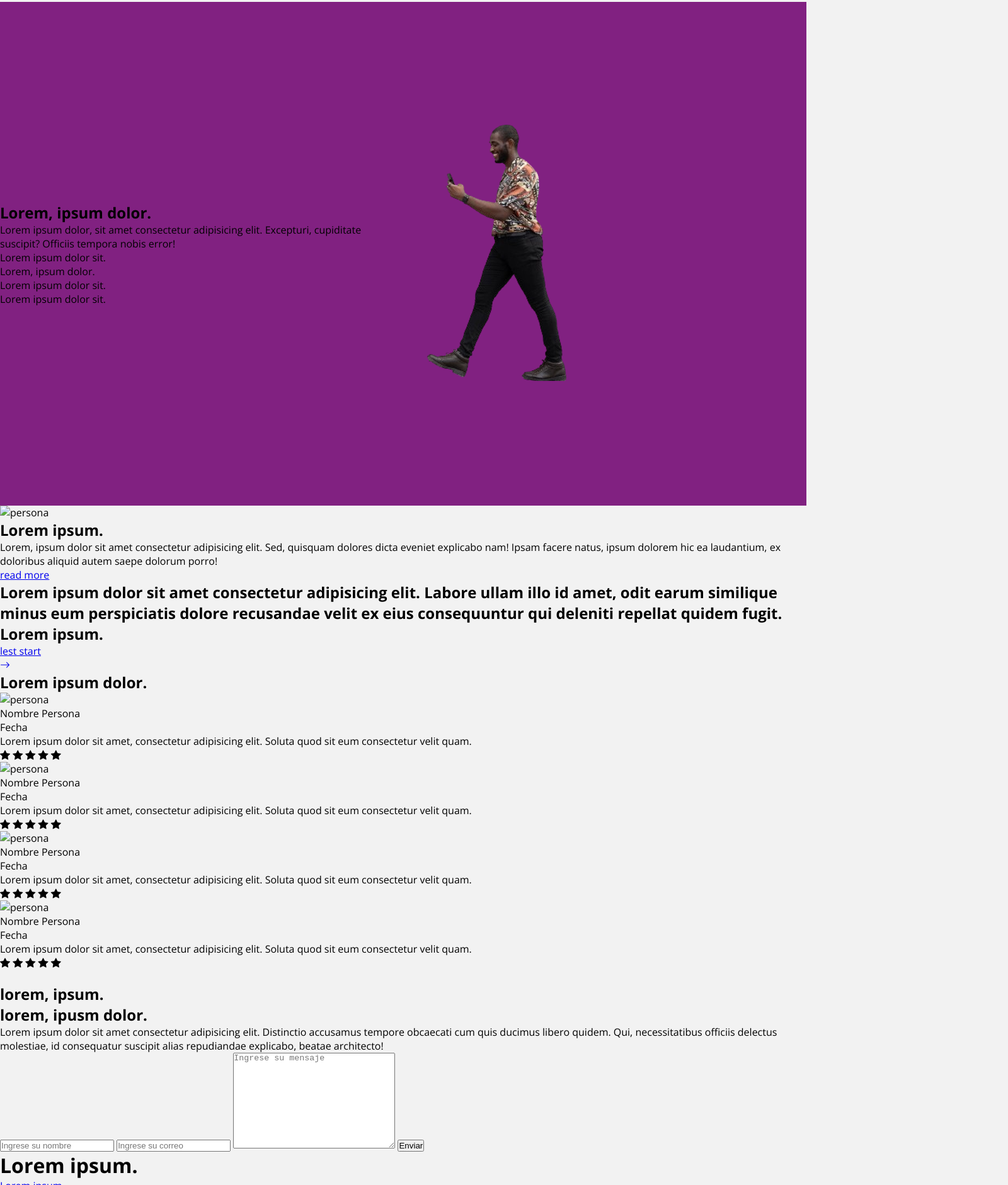
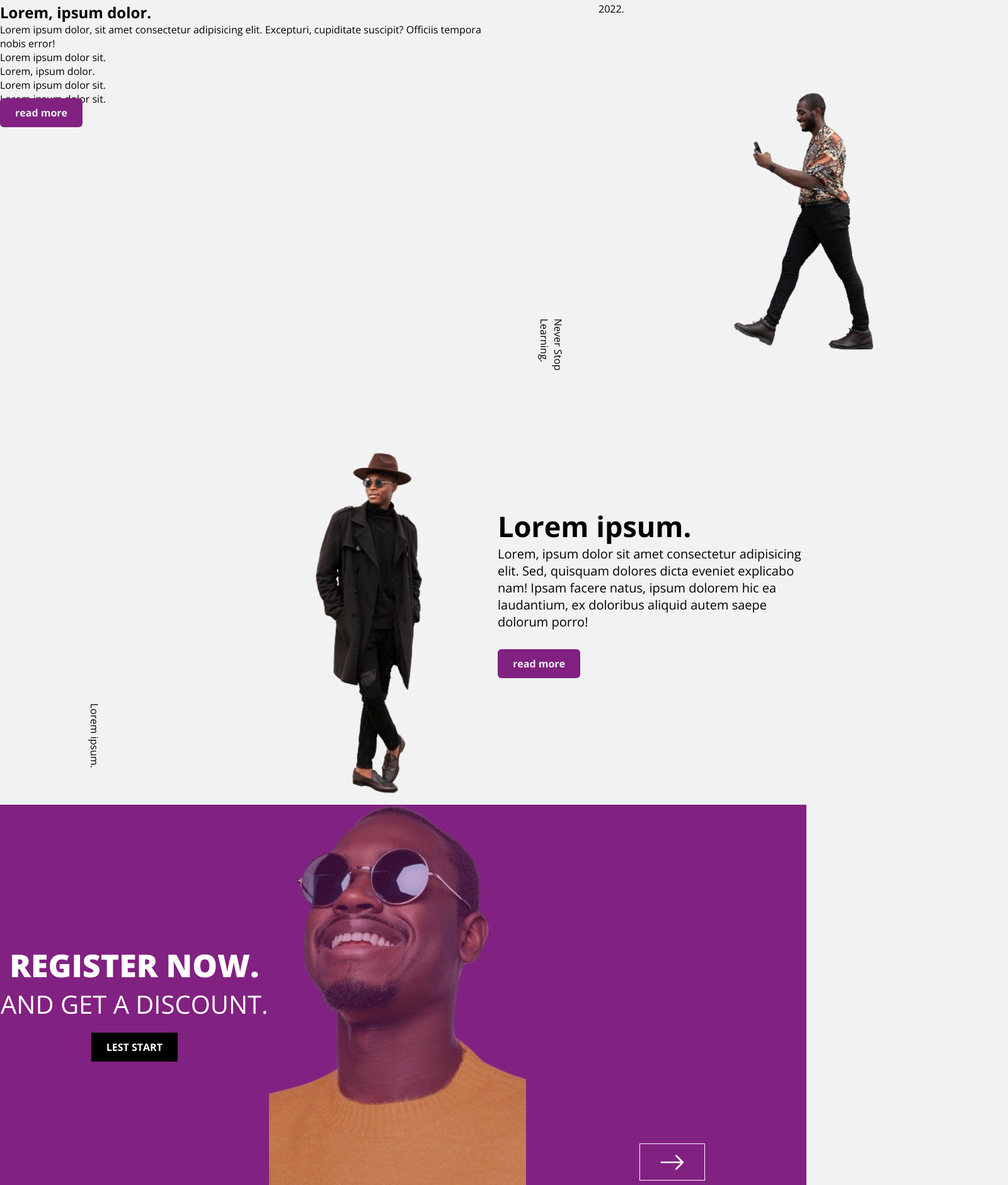
Before and after one commit to Darlyhernandez06/copia, a plain HTML site: page index.html in a window 1280 px wide. Shown: the part 2256-4138 px from the top of the page at 63% size, 1600 px wide, since content can reach past the window. Drawn offline with nearby package versions, Linux system fonts and the light colour scheme.

Commit message:
siguiente parte del adelanto

```diff
--- a/index.html
+++ b/index.html
@@ -189,11 +189,16 @@
     <section class="">
       <div class="contenedor  contenedor__work">
         <div class="work__text">
+          <div class="titulo">
             <h1>Lorem, ipsum dolor.</h1>
+          </div>
+          <div class="parrafo">
             <p>
               Lorem ipsum dolor, sit amet consectetur adipisicing elit. Excepturi, cupiditate suscipit? Officiis tempora
               nobis error!
             </p>
+          </div>
+          <div class="lista">
             <ul>
               <li>
                 <p>
@@ -219,6 +224,16 @@
               </li>
             </ul>
           </div>
+          <div>
+            <a class="botonn " href="#">read more</a>
+          </div>
+        </div>
+        <div class="work_centro">
+          <p class="texto_centro">Never Stop Learning.</p>
+        </div>
+        <div class="caminando ">
+          <p>2022.</p>
+        </div>
         <div class="work__img">
           <figure>
             <img src="Caminar.png" alt="persona">
@@ -229,65 +244,153 @@
 
     <!--negrito-->
     <section>
-      <div class="contenedor inicio">
-        <div>
+      <div class="contenedor contenedor_inicio">
+        <div class="item_1">
+          <p class="txt">Lorem ipsum.</p>
+        </div>
+
+        <div class="item_2">
           <figure>
-            <img src="" alt="persona">
+            <img class="img5" src="sombrero.png" alt="persona">
           </figure>
         </div>
-        <div>
-          <h1>
-            Lorem ipsum.
-          </h1>
-          <p>
-            Lorem, ipsum dolor sit amet consectetur adipisicing elit. Sed, quisquam dolores dicta eveniet explicabo nam!
+
+        <div class="item_3">
+          <div class="texto_5">
+            <div class="titulo_2">
+              <h1>Lorem ipsum.</h1>
+            </div>
+            <p class="parrafo_2">Lorem, ipsum dolor sit amet consectetur adipisicing elit. Sed, quisquam dolores dicta
+              eveniet explicabo
+              nam!
               Ipsam facere natus, ipsum dolorem hic ea laudantium, ex doloribus aliquid autem saepe dolorum porro!
             </p>
-          <a href="#">read more</a>
+            <a class="botonn a" href="#">read more</a>
+          </div>
+        </div>
+
+      </div>
+    </section>
+
+    <!-- magenta -->
+
+    <section class="seccion_magenta">
+      <div class="contenedor contenedor_magenta">
+        <div class="magenta_uno">
+          <h1 class="magenta_texto1">
+            REGISTER NOW.
+          </h1>
+          <h2 class="magenta_texto2">
+            AND GET A DISCOUNT.
+          </h2>
+          <div>
+            <a class="magenta_botonn">Lest start</a>
+          </div>
+        </div>
+        <div class="magenta_dos">
+          <img src="felizzz.png" alt="">
+        </div>
+        <div class="magenta_flecha">
+          <a class="flecha" href="#">
+            <i class="bi bi-arrow-right"></i>
+          </a>
+
         </div>
       </div>
     </section>
 
-    <!--magenta-->
+    <!-- testimonios -->
+
     <section>
-      <div class="contenedor inicio">
-        <div>
+      <div class="contenedor contenedor_testimonios">
+        <div class="cabeza_testimonios">
+          <div class="titulo_testimonios">
             <h1>
-            Lorem ipsum dolor sit amet consectetur adipisicing elit. Labore ullam illo id amet, odit earum similique
-            minus eum perspiciatis dolore recusandae velit ex eius consequuntur qui deleniti repellat quidem fugit.
+              <span class="titulo-grande">WHAT</span><span class="titulo-chiquito">USER THINK.</span>
             </h1>
-          <h2>
-            Lorem ipsum.
-          </h2>
-          <a href="#">lest start</a>
           </div>
-        <a href="#">
-          <i class="bi bi-arrow-right"></i>
-        </a>
-      </div>
-    </section>
-
-    <!--testimonio-->
-    <section>
-      <div class="contenedor inicio">
-        <div>
-          <h1>Lorem ipsum dolor.</h1>
-        </div>
-        <div>
-          <div>
-            <img src="" alt="persona">
-          </div>
-          <div>
-            <div>
+          <div class="become_testimonios">
             <p>
-                Nombre Persona
+              BECOME A
             </p>
             <p>
-                Fecha
+              PRO-DESIGNER
             </p>
           </div>
-            <p>Lorem ipsum dolor sit amet, consectetur adipisicing elit. Soluta quod sit eum consectetur velit quam.</p>
-            <div>
+        </div>
+        <div class="grid_testimonios">
+          <div class="testimonio_1">
+            <img src="" alt="persona" class="imagen-circular">
+            <div class="contenido_testimonios">
+              <div class="mini_titulo_testimonios">
+                <p class="nombre_testimonios">NOMBRE PERSONA</p>
+                <p class="fecha_testimonios">17 DAYS AGO</p>
+              </div>
+              <p class="comentario_testimonios">
+                Lorem ipsum dolor sit amet consectetur adipisicing elit. Inventore veritatis sed alias laborum corporis
+                blanditiis illo tempora ratione, quos deleniti.
+              </p>
+              <div class="estrellas">
+                <span><i class="bi bi-star-fill"></i></span>
+                <span><i class="bi bi-star-fill"></i></span>
+                <span><i class="bi bi-star-fill"></i></span>
+                <span><i class="bi bi-star-fill"></i></span>
+                <span><i class="bi bi-star-fill"></i></span>
+              </div>
+            </div>
+          </div>
+          <div class="testimonio_2">
+            <img src="" alt="persona" class="imagen-circular">
+            <div class="contenido_testimonios">
+              <div class="mini_titulo_testimonios">
+                <p class="nombre_testimonios">NOMBRE PERSONA</p>
+                <p class="fecha_testimonios">17 DAYS AGO</p>
+              </div>
+              <p class="comentario_testimonios">
+                Lorem ipsum dolor sit amet consectetur adipisicing elit. Inventore veritatis sed alias laborum corporis
+                blanditiis illo tempora ratione, quos deleniti.
+              </p>
+              <div class="estrellas">
+                <span><i class="bi bi-star-fill"></i></span>
+                <span><i class="bi bi-star-fill"></i></span>
+                <span><i class="bi bi-star-fill"></i></span>
+                <span><i class="bi bi-star-fill"></i></span>
+                <span><i class="bi bi-star-fill"></i></span>
+              </div>
+            </div>
+          </div>
+          <div class="testimonio_3">
+            <img src="" alt="persona" class="imagen-circular">
+            <div class="contenido_testimonios">
+              <div class="mini_titulo_testimonios">
+                <p class="nombre_testimonios">NOMBRE PERSONA</p>
+                <p class="fecha_testimonios">17 DAYS AGO</p>
+              </div>
+              <p class="comentario_testimonios">
+                Lorem ipsum dolor sit amet consectetur adipisicing elit. Inventore veritatis sed alias laborum corporis
+                blanditiis illo tempora ratione, quos deleniti.
+              </p>
+              <div class="estrellas">
+                <span><i class="bi bi-star-fill"></i></span>
+                <span><i class="bi bi-star-fill"></i></span>
+                <span><i class="bi bi-star-fill"></i></span>
+                <span><i class="bi bi-star-fill"></i></span>
+                <span><i class="bi bi-star-fill"></i></span>
+              </div>
+            </div>
+          </div>
+          <div class="testimonio_4">
+            <img src="" alt="persona" class="imagen-circular">
+            <div class="contenido_testimonios">
+              <div class="mini_titulo_testimonios">
+                <p class="nombre_testimonios">NOMBRE PERSONA</p>
+                <p class="fecha_testimonios">17 DAYS AGO</p>
+              </div>
+              <p class="comentario_testimonios">
+                Lorem ipsum dolor sit amet consectetur adipisicing elit. Inventore veritatis sed alias laborum corporis
+                blanditiis illo tempora ratione, quos deleniti.
+              </p>
+              <div class="estrellas">
                 <span><i class="bi bi-star-fill"></i></span>
                 <span><i class="bi bi-star-fill"></i></span>
                 <span><i class="bi bi-star-fill"></i></span>
@@ -297,106 +400,34 @@
             </div>
           </div>
 
-        <div>
-          <div>
-            <img src="" alt="persona">
-          </div>
-          <div>
-            <div>
-              <p>
-                Nombre Persona
-              </p>
-              <p>
-                Fecha
-              </p>
-            </div>
-            <p>Lorem ipsum dolor sit amet, consectetur adipisicing elit. Soluta quod sit eum consectetur velit quam.</p>
-            <div>
-              <span><i class="bi bi-star-fill"></i></span>
-              <span><i class="bi bi-star-fill"></i></span>
-              <span><i class="bi bi-star-fill"></i></span>
-              <span><i class="bi bi-star-fill"></i></span>
-              <span><i class="bi bi-star-fill"></i></span>
-            </div>
-          </div>
-        </div>
-
-        <div>
-          <div>
-            <img src="" alt="persona">
-          </div>
-          <div>
-            <div>
-              <p>
-                Nombre Persona
-              </p>
-              <p>
-                Fecha
-              </p>
-            </div>
-            <p>Lorem ipsum dolor sit amet, consectetur adipisicing elit. Soluta quod sit eum consectetur velit quam.</p>
-            <div>
-              <span><i class="bi bi-star-fill"></i></span>
-              <span><i class="bi bi-star-fill"></i></span>
-              <span><i class="bi bi-star-fill"></i></span>
-              <span><i class="bi bi-star-fill"></i></span>
-              <span><i class="bi bi-star-fill"></i></span>
-            </div>
-          </div>
-        </div>
-
-        <div>
-          <div>
-            <img src="" alt="persona">
-          </div>
-          <div>
-            <div>
-              <p>
-                Nombre Persona
-              </p>
-              <p>
-                Fecha
-              </p>
-            </div>
-            <p>Lorem ipsum dolor sit amet, consectetur adipisicing elit. Soluta quod sit eum consectetur velit quam.</p>
-            <div>
-              <span><i class="bi bi-star-fill"></i></span>
-              <span><i class="bi bi-star-fill"></i></span>
-              <span><i class="bi bi-star-fill"></i></span>
-              <span><i class="bi bi-star-fill"></i></span>
-              <span><i class="bi bi-star-fill"></i></span>
-            </div>
-          </div>
         </div>
       </div>
     </section>
+    <!-- suscribe -->
 
-    <!--subcribete-->
     <section>
-      <div class="contenedor inicio">
+      <div class="contenedor">
         <div>
           <figure>
-            <img src="" alte="persona">
+            <img src="" alt="persona">
           </figure>
         </div>
         <div>
-          <h1> lorem, ipsum.</h1>
-          <h1>lorem, ipusm dolor.</h1>
+          <h1>Lorem, ipsum.</h1>
+          <h2>Lorem, ipsum dolor.</h2>
           <p>
-            Lorem ipsum dolor sit amet consectetur adipisicing elit. Distinctio accusamus tempore obcaecati cum quis
-            ducimus libero quidem. Qui, necessitatibus officiis delectus molestiae, id consequatur suscipit alias
-            repudiandae explicabo, beatae architecto!
+            Lorem, ipsum dolor sit amet consectetur adipisicing elit. Quas, qui.
           </p>
 
-          <form action="" autocomplete="off">
+          <form action="" autocomplete="off" novalidate>
 
-            <input type="text" placeholder="Ingrese su nombre" minlength="4" maxlength="40" required>
+            <input type="text" name="nombre" placeholder="Ingrese su nombre" minlength="4" maxlength="40" required>
 
-            <input type="email" placeholder="Ingrese su correo" required>
+            <input type="email" name="correo" placeholder="Ingrse su correo" required>
 
-            <textarea name="" id="" cols="30" rows="10" placeholder="Ingrese su mensaje"></textarea>
+            <textarea name="mensaje" id="" cols="30" rows="10" placeholder="Ingrese su mensaje"></textarea>
 
-            <button type="submit" formnovalidate>Enviar </button>
+            <button type="submit">Enviar</button>
 
           </form>
         </div>
@@ -405,52 +436,61 @@
   </main>
 
   <footer>
+
     <div class="contenedor">
       <div>
-        <h1>Lorem ipsum.</h1>
+        <h1>Lorem, ipsum.</h1>
         <nav>
           <ul>
             <li>
-              <a href="#">Lorem ipsum.</a>
+              <a href="#">Lorem, ipsum.</a>
             </li>
             <li>
-              <a href="#">Lorem ipsum.</a>
+              <a href="#">Lorem.</a>
             </li>
             <li>
-              <a href="#">Lorem ipsum.</a>
+              <a href="#">Lorem, ipsum.</a>
             </li>
             <li>
-              <a href="#">Lorem ipsum.</a>
+              <a href="#">Lorem, ipsum.</a>
             </li>
           </ul>
         </nav>
       </div>
       <div>
-        <h1>Lorem ipsum</h1>
+        <h1>Lorem, ipsum.</h1>
         <p>
-          Lorem ipsum dolor sit amet consectetur adipisicing elit. Incidunt autem ipsum quidem, suscipit ullam quisquam
-          cum vero aut natus blanditiis unde illum, possimus ipsa earum accusantium repudiandae perspiciatis inventore
-          officia.
+          Lorem ipsum dolor, sit amet consectetur adipisicing elit. Corrupti cumque soluta voluptas laboriosam, in
+          nihil.
         </p>
       </div>
       <div>
-        <h1>Lorem ipsum </h1>
-        <from action="">
-          <input type="text">
+        <h1>Lorem, ipsum dolor.</h1>
+        <form action="">
+          <input type="email">
           <button>
             <i class="bi bi-send"></i>
           </button>
-        </from>
-        <div>Lorem ipsum</div>
+        </form>
+      </div>
+    </div>
+
+    <div class="contenedor">
+      <div>Lorem, ipsum.</div>
       <div>
-          <a href=""><i class="bi bi-facebook"></i></a>
+        <a href="#">
+          <i class="bi bi-facebook"></i>
+        </a>
       </div>
       <div>
-          <a href=""><i class="bi bi-instagram"></i></a>
+        <a href="#">
+          <i class="bi bi-instagram"></i>
+        </a>
       </div>
       <div>
-          <a href=""><i class="bi bi-youtube"></i></a>
-        </div>
+        <a href="#">
+          <i class="bi bi-youtube"></i>
+        </a>
       </div>
     </div>
   </footer>
--- a/main.css
+++ b/main.css
@@ -323,21 +323,248 @@ text-align: center;
 
 /*trabajos*/
 
+
 .contenedor__work
 {
-  height: 100vh;
-  background-color: #812181;
-  display: flex;
-  justify-content: space-evenly;
-  align-items: center;
-  grid-template-columns: auto;
+  display: grid;
+  grid-template:
+  "texto centrado caminando" 100px
+  "texto centrado imagen" 200px
+  "texto centrado imagen" 300px/  800px 150px 650px ;
 
 }
-.work__text
+
+.work__text{
+  grid-area: texto;
+  flex-direction: column;
+  justify-content: center;
+}
+
+.work_centro {
+  display: flex;
+  flex-direction: column;
+  justify-content: end;
+  grid-area: centrado;
+}
+
+.texto_centro {
+rotate: 90deg;
+}
+
+.caminando {
+  grid-area: caminando;
+}
+
+.work__img {
+  display: flex;
+  align-items: center;
+  justify-content: center;
+  grid-area: imagen;
+}
+
+
+
+/*--negrito*/
+
+.contenedor_inicio {
+  display: grid;
+  grid-template-columns: 300px 1fr 1fr;
+  margin: auto auto auto;
+  /*background-color: #812181;*/
+}
+
+.item_1
 {
-  flex: 1;
+display: flex;
+justify-content: end;
+flex-direction: column;
 }
-.work__img
-{
-  flex: 1;
+
+.txt {
+  transform: rotate(90deg);
 }
+
+.item_3 {
+  display: flex;
+  justify-content: center;
+  align-items: center;
+}
+
+.titulo_2 {
+  display: flex;
+  justify-content: end;
+  align-items: end;
+  font-size: 30px;
+}
+
+.parrafo_2 {
+  font-size: 20px;
+}
+
+.texto_5 {
+  display: flex;
+  flex-direction: column;
+  align-items: start;
+}
+
+.img5 {
+  display: flex;
+  justify-content: right;
+  min-width: 450px;
+  /*margin-right:auto;*/
+}
+
+.a{
+  display: flex;
+  justify-content: top;
+  margin-top: 30px;
+}
+
+/*magenta*/
+
+.contenedor_magenta{
+  display: grid;
+  grid-template-columns: repeat(3,1fr);
+}
+.magenta_uno{
+  display: flex;
+  flex-direction: column;
+  justify-content: center;
+  align-items: center;
+  text-transform: uppercase;
+  color: white;
+}
+
+.seccion_magenta{
+  background-color: #812181
+}
+
+.magenta_texto1{
+  font-weight: 800;
+  font-size: 50px;
+}
+
+.magenta_texto2{
+  font-size: 40px;
+  font-weight: lighter;
+  padding-bottom: 30px;
+}
+
+.magenta_botonn{
+  background: black;
+  padding: 12px 24px;
+  color: white;
+  text-decoration: none;
+  font-size: 16px;
+  font-weight: 700;
+}
+
+.magenta_dos{
+  opacity: 60%;
+}
+
+.magenta_flecha{
+  display: flex;
+  justify-content: center;
+  align-items: end;
+  border: none;
+  font-size: 42px;
+  padding: 20px;
+}
+
+.flecha{
+  color: white;
+  border: solid 1px white;
+  padding-left: 30px;
+  padding-right: 30px;
+}
+
+/*testimonio*/
+
+/* Estilo para el contenedor principal */
+.cabeza_testimonios {
+  display: flex;
+  justify-content: space-between;
+  margin-bottom: 50px;
+  margin-top: 100px;
+}
+
+.titulo-grande {
+  font-size: 2em;
+  font-weight: bold;
+}
+
+.titulo-chiquito {
+  font-weight: normal;
+}
+
+.become_testimonios {
+  font-weight: bold;
+}
+
+.grid_testimonios{
+  display: grid;
+  grid-template:
+  "testiuno testidos"
+  "testitres testicua";
+}
+.testimonio_1 {
+  display: flex;
+  grid-area: testiuno;
+  align-items: center;
+  padding: 30px; /* Ajusta según sea necesario */
+}
+.testimonio_2 {
+  display: flex;
+  grid-area: testidos;
+  align-items: center;
+  padding: 30px; /* Ajusta según sea necesario */
+}
+.testimonio_3 {
+  display: flex;
+  grid-area: testitres;
+  align-items: center;
+  padding: 30px; /* Ajusta según sea necesario */
+}
+.testimonio_4 {
+  display: flex;
+  grid-area: testicua;
+  align-items: center;
+  padding: 30px; /* Ajusta según sea necesario */
+}
+
+.imagen-circular {
+  border-radius: 50%;
+  background-color: #000;
+  width: 400px; /* Tres veces más grande */
+  height: 300px; /* Tres veces más grande */
+  margin-right: 30px; /* Espacio entre la imagen y el contenido */
+}
+
+.contenido_testimonios{
+  flex-grow: 1;
+}
+
+.mini_titulo_testimonios{
+  display: flex;
+  align-items: center;
+  margin-bottom: 20px;
+}
+.nombre_testimonios {
+  font-weight: bold;
+  margin-right: 5px; /* Espacio entre el nombre y la fecha */
+}
+
+.fecha_testimonios {
+  color: gray;
+}
+
+.comentario_testimonios{
+  max-width: 500px;
+  margin-bottom: 50px;
+}
+
+.estrellas{
+  color: #812181;
+  font-size: 20px;
+}
```
Also changed, not shown: felizzz.png (added), sombrero.png (added). Lines whose indentation alone changed are shown as unchanged.
